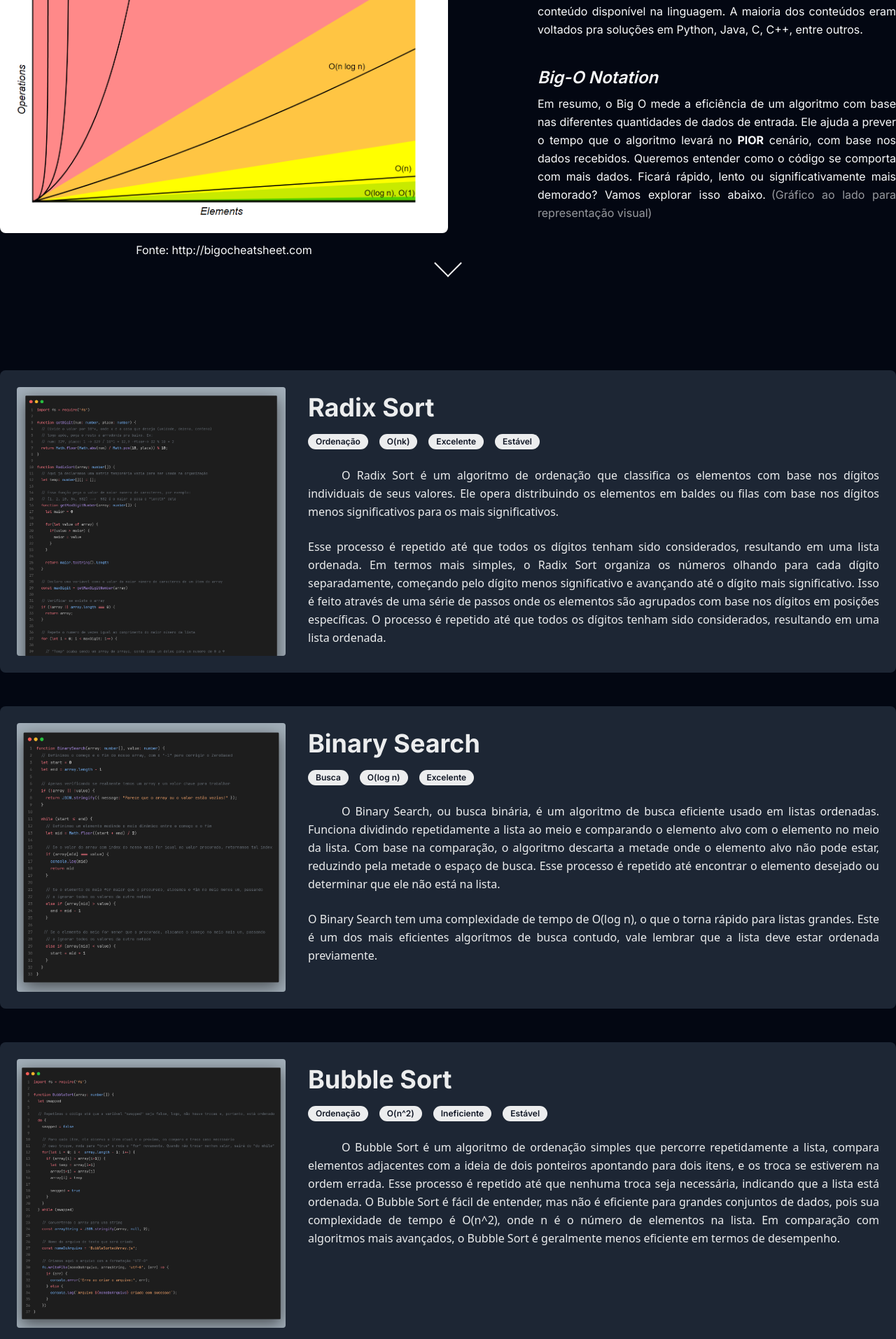
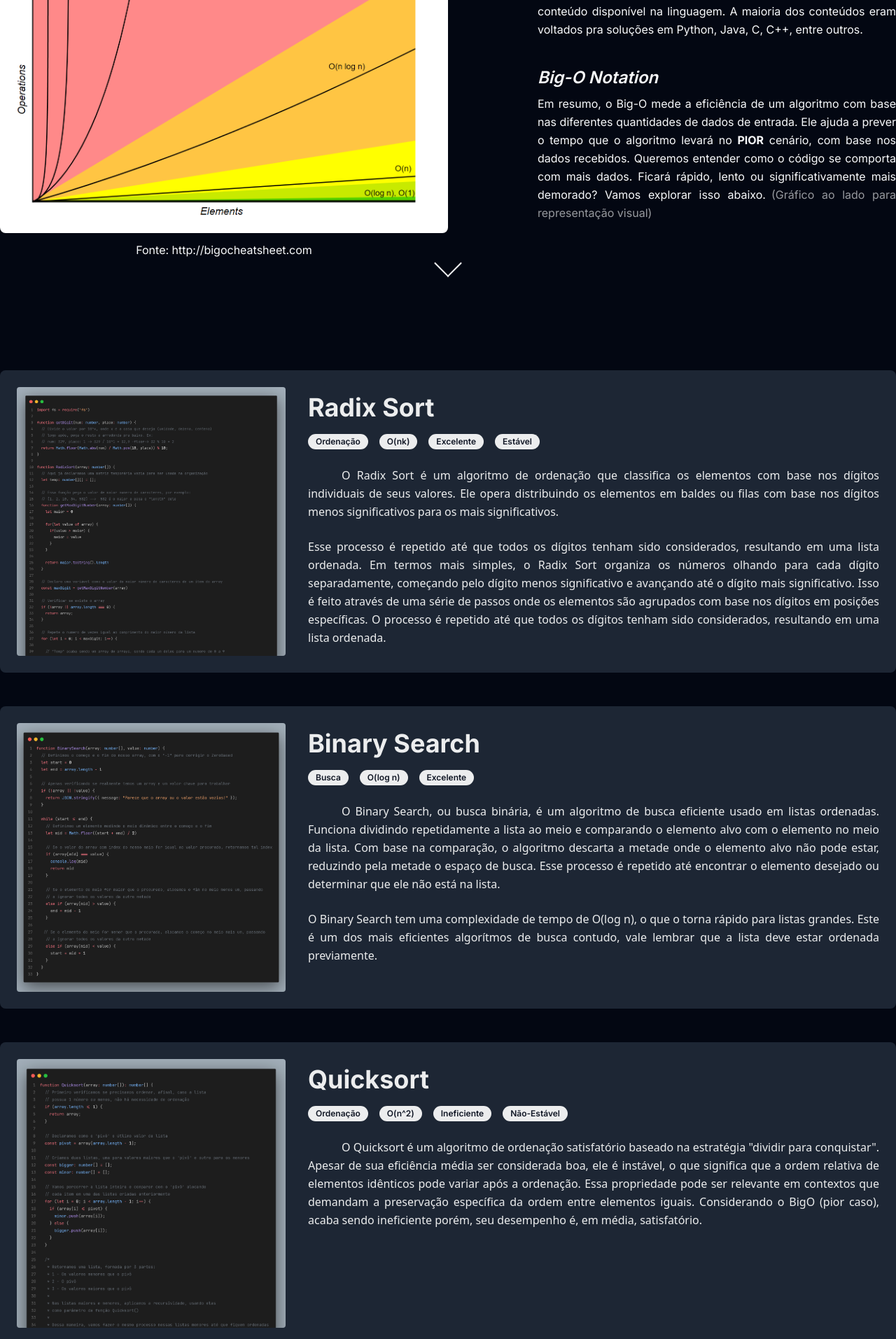
Before and after one commit to pedrohenrikle/algorithms-in-js, a React (Vite) app: page / in a window 1280 px wide. Shown: the part 360-2273 px from the top of the page at 70% size. Built offline with nearby package versions, Linux system fonts and the light colour scheme.

Commit message:
fix: change word in hero

```diff
--- a/src/components/hero.tsx
+++ b/src/components/hero.tsx
@@ -44,7 +44,7 @@ export function Hero() {
             <br/>
             <h1 className='text-2xl font-semibold'><i>Big-O Notation</i></h1>
             <p className='leading-relaxed'>
-            Em resumo, o Big O mede a eficiência de um algoritmo com base nas diferentes quantidades de dados de entrada.
+            Em resumo, o Big-O mede a eficiência de um algoritmo com base nas diferentes quantidades de dados de entrada.
 
             Ele ajuda a prever o tempo que o algoritmo levará no <b>PIOR</b> cenário, com base nos dados recebidos.
 
--- a/src/itens.ts
+++ b/src/itens.ts
@@ -1,6 +1,7 @@
 import binarySearchImg from '../algorithms/binary-search/binary-search.png'
 import radixSortImg from '../algorithms/radix-sort/radix-sort.png'
 import bubbleSortImg from '../algorithms/bubble-sort/bubble-sort.png'
+import QuicksortImg from '../algorithms/quicksort/quicksort.png'
 
 export interface AlgorithmDataProps {
   title: string;
@@ -32,6 +33,13 @@ export const algorithmData = {
       codeUrl: "https://gist.github.com/pedrohenrikle/0503cc7b3218cfac04d21896778b46f0"
     },
     {
+      title: "Quicksort",
+      description: 'O Quicksort é um algoritmo de ordenação satisfatório baseado na estratégia "dividir para conquistar". Apesar de sua eficiência média ser considerada boa, ele é instável, o que significa que a ordem relativa de elementos idênticos pode variar após a ordenação. Essa propriedade pode ser relevante em contextos que demandam a preservação específica da ordem entre elementos iguais. Considerando o BigO (pior caso), acaba sendo ineficiente porém, seu desempenho é, em média, satisfatório.',
+      urlImage: QuicksortImg,
+      badges: ["Ordenação", "O(n^2)", "Ineficiente", "Não-Estável"],
+      codeUrl: "https://gist.github.com/pedrohenrikle/4b11e9201001b499ccaf2408b4b24f90"
+    },
+    {
       title: "Bubble Sort",
       description: "O Bubble Sort é um algoritmo de ordenação simples que percorre repetidamente a lista, compara elementos adjacentes com a ideia de dois ponteiros apontando para dois itens, e os troca se estiverem na ordem errada. Esse processo é repetido até que nenhuma troca seja necessária, indicando que a lista está ordenada. O Bubble Sort é fácil de entender, mas não é eficiente para grandes conjuntos de dados, pois sua complexidade de tempo é O(n^2), onde n é o número de elementos na lista. Em comparação com algoritmos mais avançados, o Bubble Sort é geralmente menos eficiente em termos de desempenho.",
       urlImage: bubbleSortImg,
```
Also changed, not shown: 2 other files (tests, documents, lock files or other folders).
